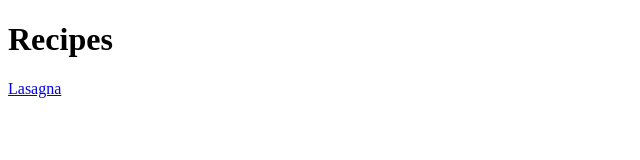
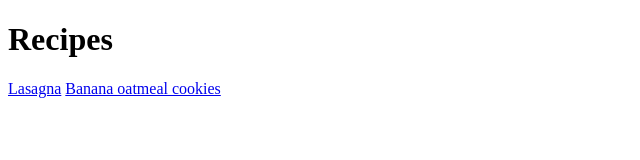
Before and after one commit to csongam7/odin-recipes, a plain HTML site: page index.html in a window 1280 px wide. Shown: the whole page, without its empty margins (0-640 px from the left). Drawn offline with Linux system fonts and the light colour scheme.

Commit message:
add banana_oatmeal_cookies.jpg add clickable link to index.html pointing to bananaí_oatmeal_cookies.html

```diff
--- a/index.html
+++ b/index.html
@@ -8,5 +8,6 @@
   <body>
     <h1>Recipes</h1>
     <a href="./recipes/lasagna.html">Lasagna</a>
+    <a href="./recipes/banana_oatmeal_cookies.html">Banana oatmeal cookies</a>
   </body>
 </html>
```
Also changed, not shown: images/.jpg (added), images/banana_oatmeal_cookies.jpg (added).
